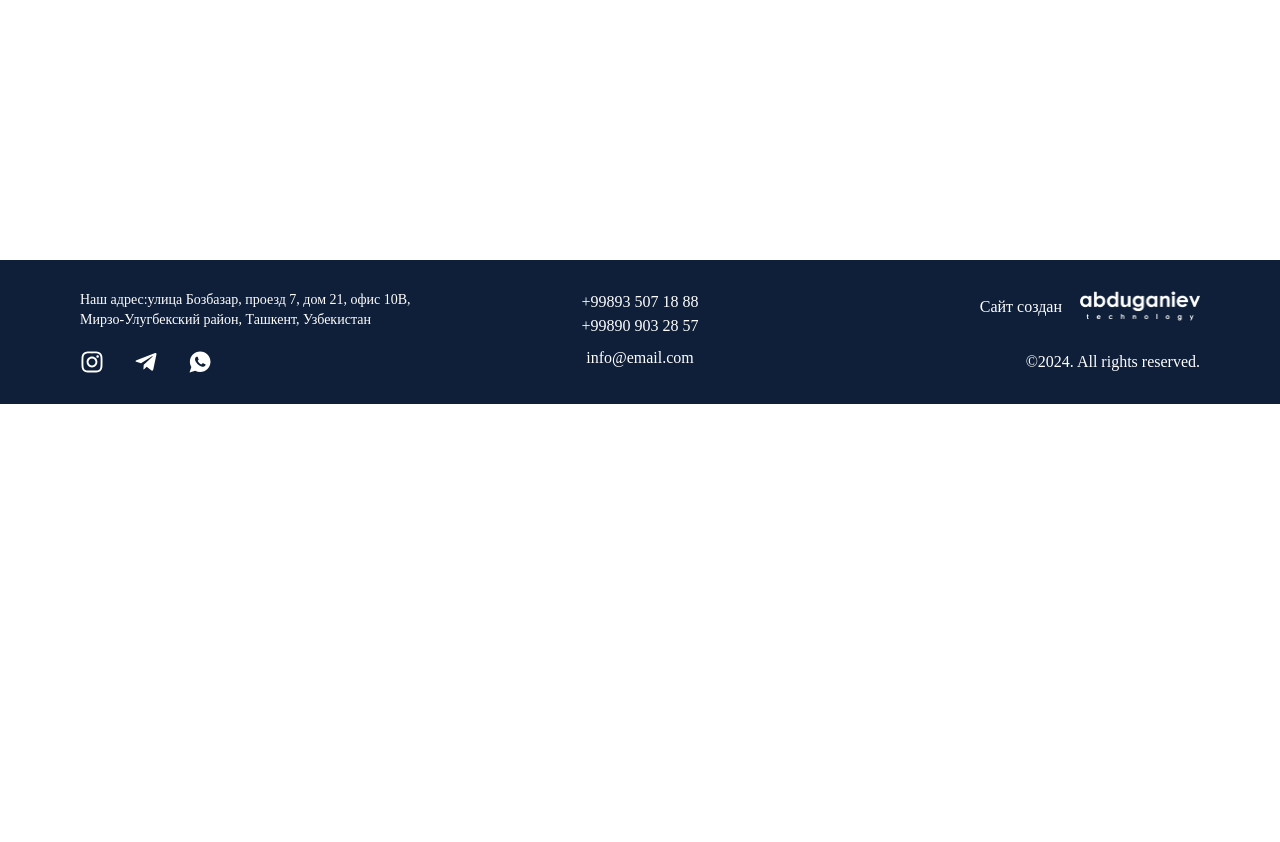
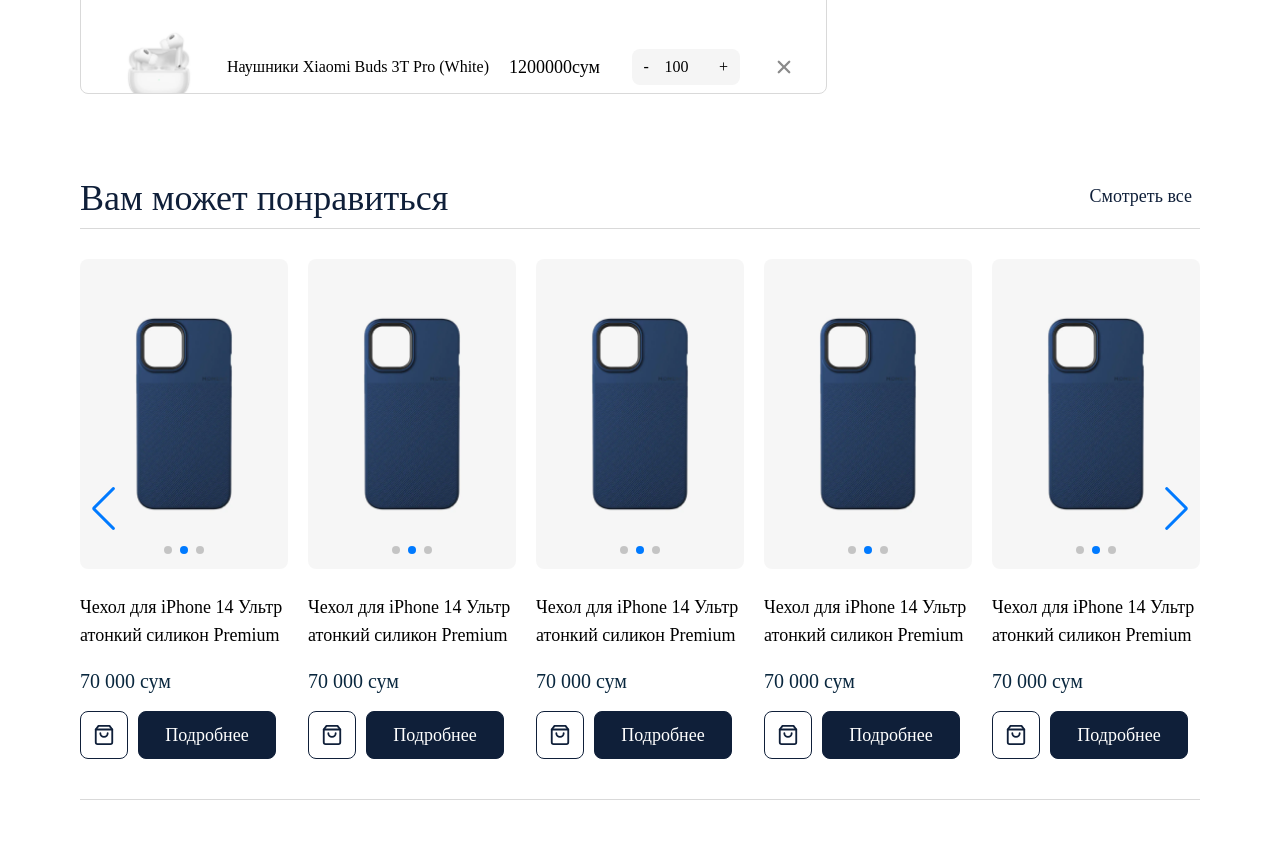
Before and after one commit to BoburBerdiev/Serius-shoping, a Next.js app: page /order in a window 1280 px wide. Before the commit this address had no page. Shown: the part 540-1382 px from the top of the page. Before the commit the page ends 944 px from the top, so only its background shows below. Built offline with nearby package versions, Linux system fonts and the light colour scheme.

Commit message:
order 95%

```diff
--- a/src/components/CardUl/Card-Ul.jsx
+++ b/src/components/CardUl/Card-Ul.jsx
@@ -6,7 +6,7 @@ import { LuShoppingBag } from "react-icons/lu";
 
 const CardUI = ({imageArr, title, price, salePrice, rows}) => {
   return (
-    <div className={`flex ${rows ? 'items-center' : 'flex-col  h-full'}  gap-3.5 md:gap-6 `}>
+    <div className={`flex ${rows ? 'items-center' : 'flex-col  h-full'}  gap-3.5 md:gap-6 card-ui`}>
       <div className={`${rows ? 'w-[40%]' : 'w-full'}`}>
                   <Swiper
                       id={"mySwiper1"}
--- /dev/null
+++ b/src/components/ShopCartUI/ShopCart-UI.jsx
@@ -0,0 +1,34 @@
+import { IoClose } from "react-icons/io5";
+import { ImageUI } from '..'
+
+const CartProductUI = ({src, title,price, salePrice}) => {
+  return (
+    <div className='flex justify-between w-full font-rubik max-sm:flex-col items-center gap-2 sm:gap-0 shop-cart relative py-5 sm:py-0'>
+      <div className="flex items-center w-full sm:w-auto gap-5">
+        <div className='h-20 w-20 xl:w-24 xl:h-24 relative'>
+          <ImageUI src={src} imgStyle={'object-cover'}/>
+        </div>
+        <p className='line-clamp-2	text-sm  md:text-base max-w-[150px] sm:max-w-[160px] xl:max-w-[280px]'>{title}</p>
+        <div className="relative ">
+          {salePrice &&
+             <h3 className=" line-through text-currentGrey text-xs lg:text-sm absolute -bottom-4 lg:-bottom-5 ">{salePrice}сум</h3>
+          }
+          <h4 className='lg:text-lg '>{price}сум</h4>
+        </div>
+      </div>
+       <div className="flex  items-center gap-5 justify-end w-full sm:w-auto">
+        <form action="" className='flex px-3 py-1.5 bg-[#F5F5F5] rounded-lg order-2 sm:order-1'>
+          <button className="cursor-pointer outline-none">-
+          </button>
+          <input type="number" className="outline-none w-[70px] appearance-none  text-center text-md bg-[#F5F5F5]" value="100"/>
+          <button className="rounded-r cursor-pointer">+
+          </button>
+        </form>
+
+      </div>
+      <button className="absolute top-0 right-0 sm:static"><IoClose className="w-6 h-6 text-[#8A8A8A] cursor-pointer" /></button>
+    </div>
+  )
+}
+
+export default CartProductUI
--- a/src/components/index.js
+++ b/src/components/index.js
@@ -16,3 +16,4 @@ export {default as BottomNavbar} from "./bottom-navbar/bottom-navbar"
 export {default as BreadcrumbUI} from "./BreadcrumbUI/Breadcrumb-UI"
 export {default as InfoProductUI} from "./InfoProductUI/InfoProduct-UI"
 export {default as SwiperUI} from "./SwiperUI/Swiper-UI"
+export {default as ShopCartUI} from "./ShopCartUI/ShopCart-UI"
--- a/src/layout/layout.jsx
+++ b/src/layout/layout.jsx
@@ -13,9 +13,9 @@ const Layout = ({ children }) => {
 
     return (
         // !! padding oliw kk navbarni cqarib yuboriw ucun !!
-        <div className="relative bg-red-700 pt-[50px] ">
+        <div className="relative bg-red-700 pt-[50px] min-h-screen">
             <Navbar />
-                <div className={" pt-[53px]  " }>{children}</div>
+                <div className={" pt-[53px]  w-full min-h-screen" }>{children}</div>
             <Footer />
             <BottomNavbar />
         </div>
--- /dev/null
+++ b/src/pages/order/index.js
@@ -0,0 +1,209 @@
+import { BreadcrumbUI, ButtonUI, ImageUI, SectionTitleUI, SectionUI, ServiceSectionUI, ShopCartUI, SwiperUI } from "@/components"
+import { useState } from "react"
+
+const beLikeProducts = [
+	{
+		title: 'Чехол для iPhone 14 Ультратонкий силикон Premium',
+		price: '70 000 сум',
+		imageArr : [
+			{
+				id: 1,
+				image : '/Card.png',
+				alt: ''
+			},
+			{
+				id: 2,
+				image : '/Card.png',
+				alt: ''
+			},
+			{
+				id: 3,
+				image : '/Card.png',
+				alt: ''
+			},
+		]
+	},
+	{
+		title: 'Чехол для iPhone 14 Ультратонкий силикон Premium',
+		price: '70 000 сум',
+		imageArr : [
+			{
+				id: 1,
+				image : '/Card.png',
+				alt: ''
+			},
+			{
+				id: 2,
+				image : '/Card.png',
+				alt: ''
+			},
+			{
+				id: 3,
+				image : '/Card.png',
+				alt: ''
+			},
+		]
+	},
+	{
+		title: 'Чехол для iPhone 14 Ультратонкий силикон Premium',
+		price: '70 000 сум',
+		imageArr : [
+			{
+				id: 1,
+				image : '/Card.png',
+				alt: ''
+			},
+			{
+				id: 2,
+				image : '/Card.png',
+				alt: ''
+			},
+			{
+				id: 3,
+				image : '/Card.png',
+				alt: ''
+			},
+		]
+	},
+	{
+		title: 'Чехол для iPhone 14 Ультратонкий силикон Premium',
+		price: '70 000 сум',
+		imageArr : [
+			{
+				id: 1,
+				image : '/Card.png',
+				alt: ''
+			},
+			{
+				id: 2,
+				image : '/Card.png',
+				alt: ''
+			},
+			{
+				id: 3,
+				image : '/Card.png',
+				alt: ''
+			},
+		]
+	},
+	{
+		title: 'Чехол для iPhone 14 Ультратонкий силикон Premium',
+		price: '70 000 сум',
+		imageArr : [
+			{
+				id: 1,
+				image : '/Card.png',
+				alt: ''
+			},
+			{
+				id: 2,
+				image : '/Card.png',
+				alt: ''
+			},
+			{
+				id: 3,
+				image : '/Card.png',
+				alt: ''
+			},
+		]
+	},
+	{
+		title: 'Чехол для iPhone 14 Ультратонкий силикон Premium',
+		price: '70 000 сум',
+		imageArr : [
+			{
+				id: 1,
+				image : '/Card.png',
+				alt: ''
+			},
+			{
+				id: 2,
+				image : '/Card.png',
+				alt: ''
+			},
+			{
+				id: 3,
+				image : '/Card.png',
+				alt: ''
+			},
+		]
+	},
+	{
+		title: 'Чехол для iPhone 14 Ультратонкий силикон Premium',
+		price: '70 000 сум',
+		imageArr : [
+			{
+				id: 1,
+				image : '/Card.png',
+				alt: ''
+			},
+			{
+				id: 2,
+				image : '/Card.png',
+				alt: ''
+			},
+			{
+				id: 3,
+				image : '/Card.png',
+				alt: ''
+			},
+		]
+	},
+]
+
+const index = () => {
+  const [cartIsHave, setCartIsHave] = useState(true)
+  return (
+    <div className="font-rubik h-full">
+      {
+        cartIsHave ?
+        <div>
+          <SectionUI customPadding={'pt-[140px] md:pt-40 pb-10 font-rubik '}>
+            <BreadcrumbUI/>
+            <div className="grid grid-cols-1 lg:grid-cols-6 mt-[30px]">
+              <div className="lg:col-span-4 ">
+                <div className="px-3 md:px-[30px] flex flex-col w-full divide-y  divide-borderGrey   border border-borderGrey rounded-lg h-[580px] md:h-[420px] overflow-y-scroll">
+                  <div className="flex  items-center justify-center w-full py-4 md:py-[30px]">
+                    <ShopCartUI title={'Наушники Xiaomi Buds 3T Pro (White)'} price={1200000} src={'/airpods.png'}/>
+                  </div>
+                  <div className="flex  items-center justify-center w-full py-4 md:py-[30px] ">
+                    <ShopCartUI title={'Наушники Xiaomi Buds 3T Pro (White)'} price={1200000} src={'/airpods.png'}/>
+                  </div>
+                  <div className="flex  items-center justify-center w-full py-4 md:py-[30px] ">
+                    <ShopCartUI title={'Наушники Xiaomi Buds 3T Pro (White)'} price={1200000} src={'/airpods.png'}/>
+                  </div>
+                </div>
+
+              </div>
+            </div>
+          </SectionUI>
+          <SectionUI>
+			      <SectionTitleUI title={'Вам может понравиться'} href={'#'}/>
+			    	<div>
+			    		<SwiperUI idSwiper={'myswiper2'} productsArr={beLikeProducts}/>
+			    	</div>
+			    </SectionUI>
+          <div className="container "><div className="w-full border-t border-borderGrey"></div></div>
+          <SectionUI customPadding={'py-10 md:pb-20'}>
+            <ServiceSectionUI/>
+          </SectionUI>
+        </div>
+        :
+        <div className="">
+          <div className="w-full h-screen flex flex-col items-center justify-center gap-y-4 md:gap-y-[30px]">
+          <div className="relative w-20 h-20 md:w-[134px] md:h-[152px]">
+            <ImageUI src={'/empty cart.png'} imgStyle={'object-contain'}/>
+          </div>
+          <div className="flex flex-col items-center ">
+            <SectionTitleUI title={'Ваша корзина пуста'} isBorder={true}/>
+            <p className="text-center">Найдите нужные товары в каталоге или через поиск</p>
+          </div>
+          <ButtonUI text={'Перейти на главную'} href={'#'} className={'bg-darkBlue text-white py-3 px-5 md:py-4 md:px-8'}/>
+          </div>
+        </div>
+      }
+    </div>
+  )
+}
+
+export default index
--- a/src/styles/style.css
+++ b/src/styles/style.css
@@ -36,3 +36,24 @@
 .footer .tel{
   line-height: 30px !important;
 }
+/* input number type hidden scroll bar css */
+
+/* Hide the default number input arrows */
+.shop-cart input[type=number]::-webkit-inner-spin-button,
+.shop-cart input[type=number]::-webkit-outer-spin-button {
+  -webkit-appearance: none;
+  margin: 0;
+}
+
+/* Firefox */
+.shop-cart input[type=number] {
+  -moz-appearance: textfield;
+}
+
+/* Hide the arrows in Edge */
+.shop-cart input[type=number]::-webkit-outer-spin-button,
+.shop-cart input[type=number]::-webkit-inner-spin-button {
+  -webkit-appearance: none;
+  margin: 0;
+}
+/* input number type hidden scroll bar css */
```
Also changed, not shown: public/empty cart.png (added).
